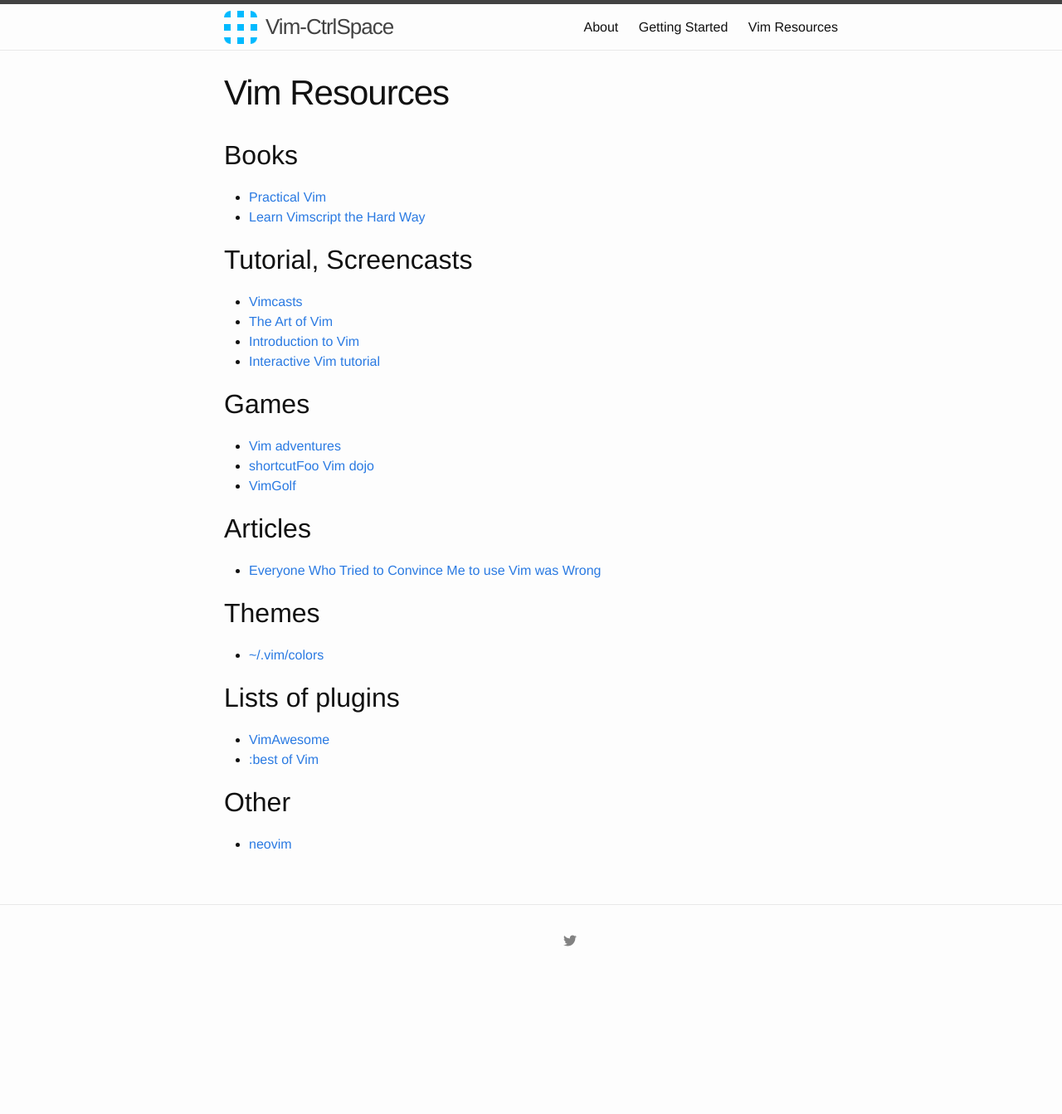
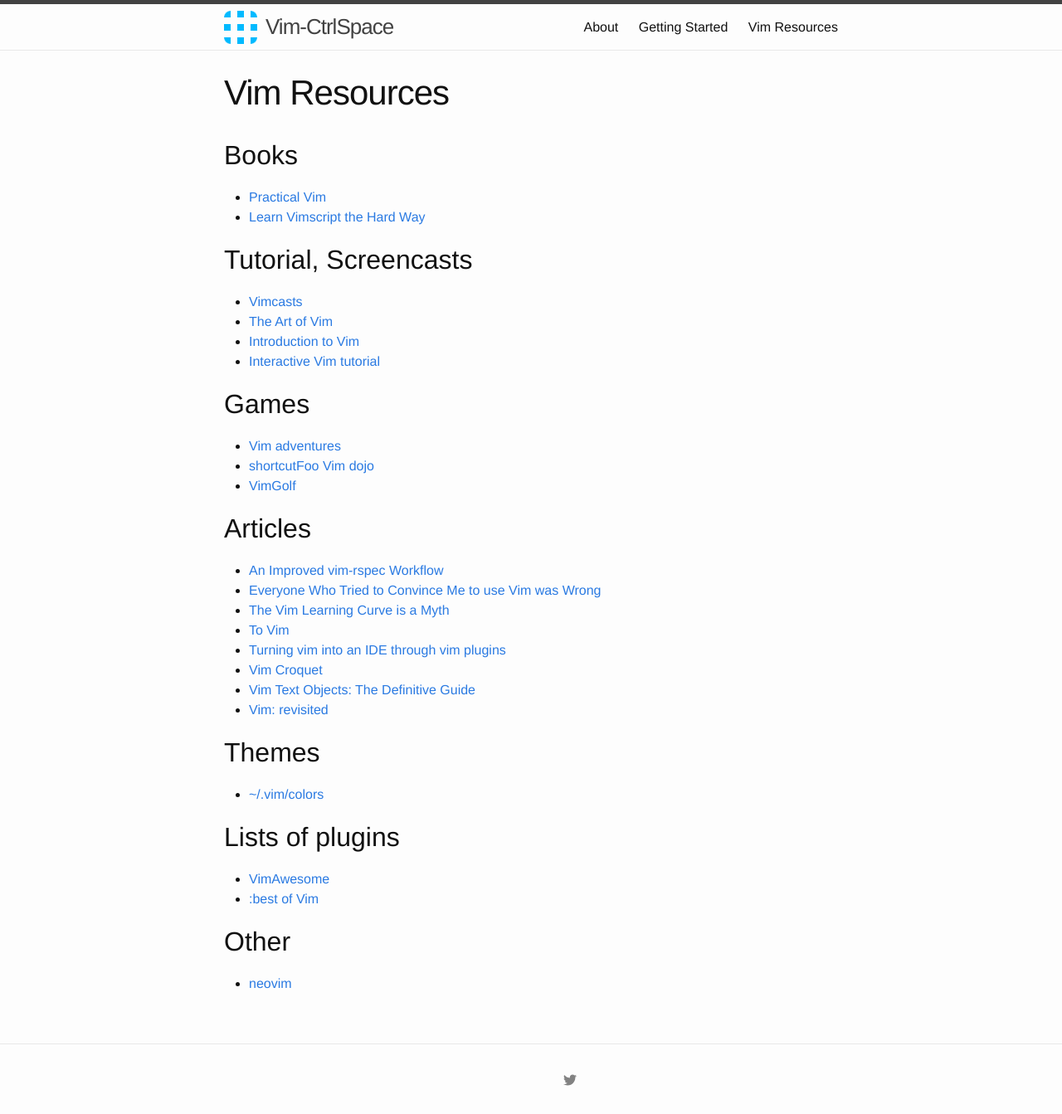
Before and after one commit to ryrych/vim-ctrlspace-site, a Jekyll site: the page built from vim-resources.md, in a window 1280 px wide. Shown: the whole page at 83% size. Built offline with Jekyll 4.4.1, drawn with Linux system fonts in a browser that asks for light colours; Markdown is read by kramdown in place of the engine named in the settings; before the commit the page ends 1175 px from its top, so only the background shows below that; grey boxes are pictures that could not be loaded.

Commit message:
Update vim-resources page

```diff
--- a/vim-resources.md
+++ b/vim-resources.md
@@ -24,20 +24,27 @@
 
 ## Articles
 
-- [Everyone Who Tried to Convince Me to use Vim was Wrong][10]
+- [An Improved vim-rspec Workflow][10]
+- [Everyone Who Tried to Convince Me to use Vim was Wrong][11]
+- [The Vim Learning Curve is a Myth][12]
+- [To Vim][13]
+- [Turning vim into an IDE through vim plugins][14]
+- [Vim Croquet][15]
+- [Vim Text Objects: The Definitive Guide](http://blog.carbonfive.com/2011/10/17/vim-text-objects-the-definitive-guide/)
+- [Vim: revisited](http://mislav.net/2011/12/vim-revisited/)
 
 ## Themes
 
-- [~/.vim/colors][11]
+- [~/.vim/colors][16]
 
 ## Lists of plugins
 
-- [VimAwesome][12]
+- [VimAwesome][17]
 - [:best of Vim](http://www.bestofvim.com/plugin/)
 
 ## Other
 
-- [neovim][13]
+- [neovim][18]
 
 
 [1]: https://pragprog.com/book/dnvim/practical-vim
```
Also changed, not shown: other parts of vim-resources.md (+9 -4 lines).
